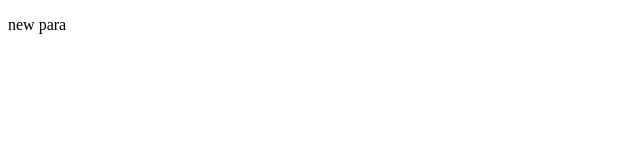
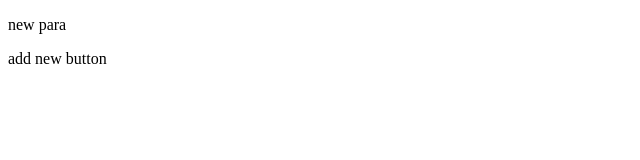
Before and after one commit to Muhammad-musab78/branches-new, a plain HTML site: page index.html in a window 1280 px wide. Shown: the full height of the page, 0-640 px from the left. Drawn offline with Linux system fonts and the light colour scheme.

Commit message:
add files

```diff
--- a/index.html
+++ b/index.html
@@ -7,5 +7,6 @@
 </head>
 <body>
     <p>new para</p>
+    <p>add new button</p>
 </body>
 </html>
```
